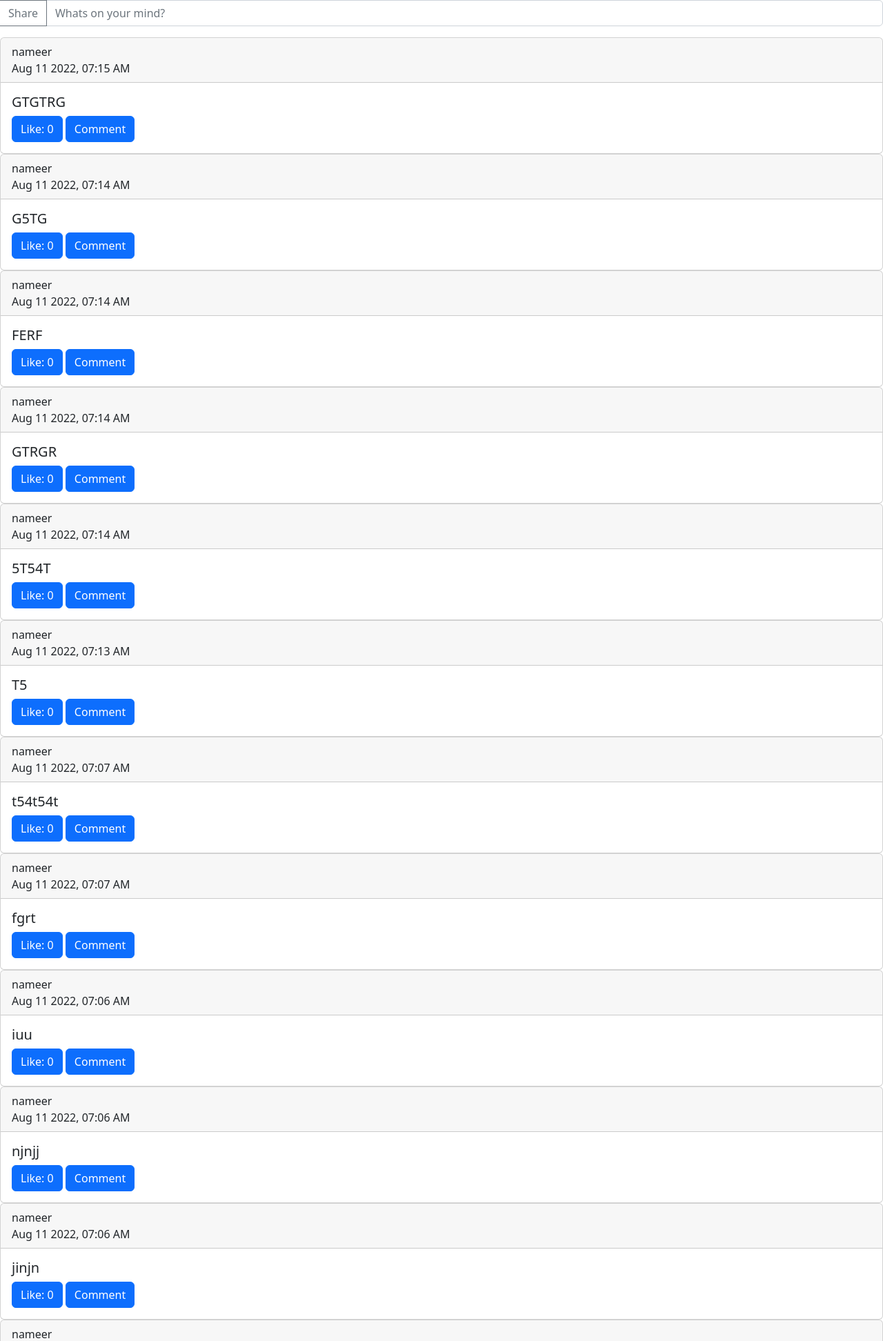
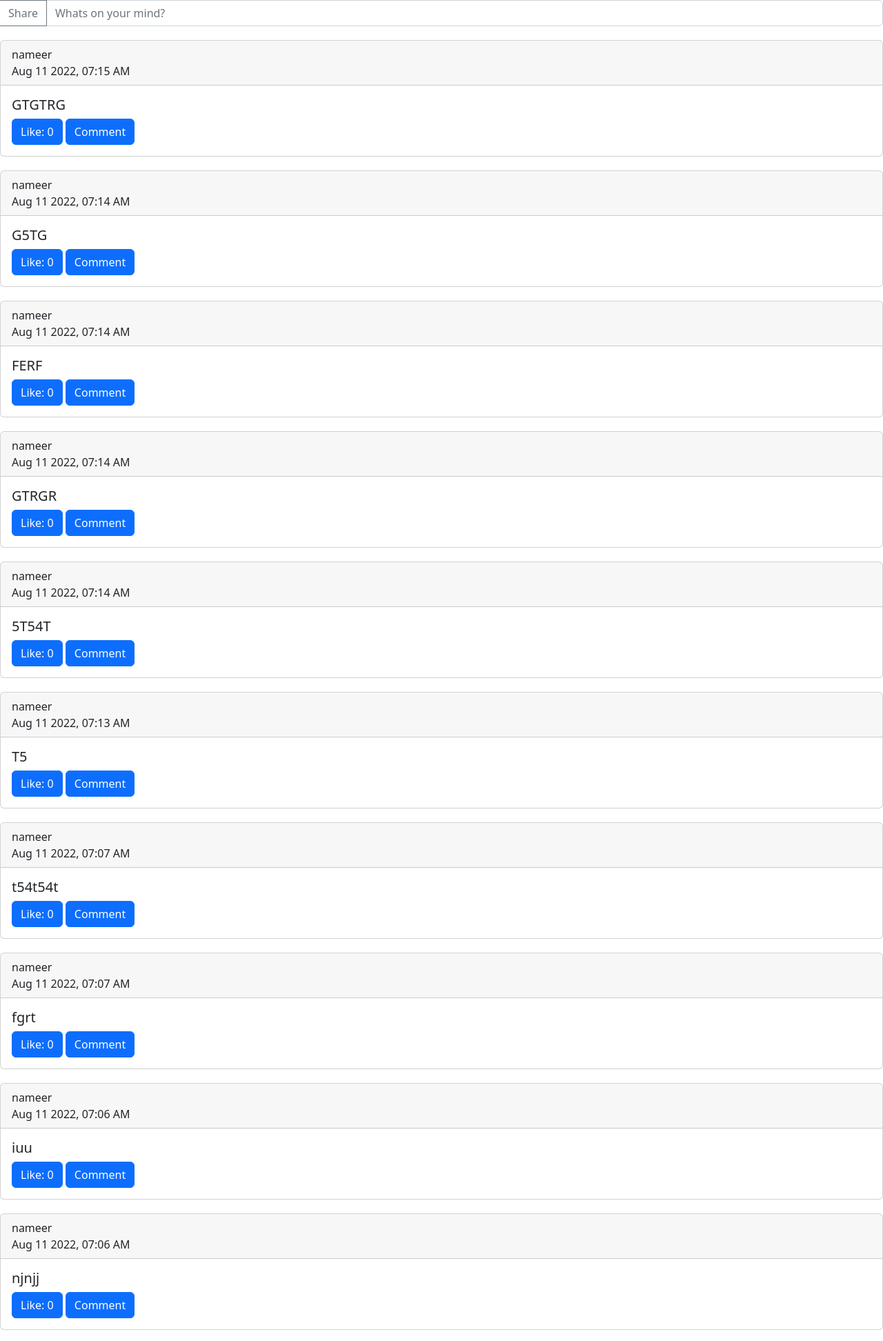
Before and after one commit to nameer50/Twitty, a Django app: page /posts in a window 1280 px wide. Shown: the part 56-2000 px from the top of the page at 69% size. Run offline with Django 3.2, Linux system fonts and the light colour scheme; a user stored in the database is signed in; data comes from the database, SQL or seed files in the repository; both versions use the stored data as it was after the commit.

Commit message:
django update

```diff
--- a/network/static/network/posts.js
+++ b/network/static/network/posts.js
@@ -8,14 +8,8 @@ document.addEventListener('DOMContentLoaded', function() {
         el.addEventListener('click', liked_post);
     });
 
-
-
-
-
+    document.querySelector('#post-form').onsubmit = make_post;
   });
-
-
-
 
   function liked_post(event){
     fetch('/liked', {
@@ -41,3 +35,17 @@ document.addEventListener('DOMContentLoaded', function() {
         }
     });
 }
+
+    function make_post(){
+        fetch('/posts', {
+            method: 'POST',
+            body : JSON.stringify({
+                post: document.querySelector('#post-text').value
+
+            }),
+        })
+        .then(response => response.json())
+        .then(result => {
+            console.log(result);
+        })
+    }
--- a/network/static/network/styles.css
+++ b/network/static/network/styles.css
@@ -1,4 +1,4 @@
-#all-posts{
-    margin-top: 10px;
-    margin-bottom: 10px;
+.card{
+    margin-top: 20px;
+    margin-bottom: 20px;
 }
--- a/network/templates/network/index.html
+++ b/network/templates/network/index.html
@@ -5,7 +5,7 @@
 
 <form class="input-group mb-3" id="post-form">
     {% csrf_token %}
-    <button type="submit" class="btn btn-outline-secondary" type="button" id="{{request.user.id}}" name="make-post">Share</button>
+    <button type="submit" class="btn btn-outline-secondary" type="button" id="share">Share</button>
     <input required type="text" class="form-control" placeholder="Whats on your mind?" id="post-text">
   </form>
 
--- a/network/templates/network/posts.html
+++ b/network/templates/network/posts.html
@@ -4,10 +4,10 @@
 {% block body %}
 
 <form class="input-group mb-3" id="post-form">
-    {% csrf_token %}
-    <button type="submit" class="btn btn-outline-secondary" type="button" id="{{request.user.id}}" name="make-post">Share</button>
-    <input required type="text" class="form-control" placeholder="Whats on your mind?" id="post-text">
-  </form>
+  {% csrf_token %}
+  <button type="submit" class="btn btn-outline-secondary" type="button" id="share">Share</button>
+  <input required type="text" class="form-control" placeholder="Whats on your mind?" id="post-text">
+</form>
 
 <div id="all-posts">
     {% for post in posts %}
@@ -19,15 +19,11 @@
         <div class="card-body">
           <h5 class="card-title">{{post.post}}</h5>
           {% csrf_token %}
-
           {% if post.id in liked %}
           <button class="btn btn-primary" id="unlike" data-post="{{post.id}}">Unlike: {{post.likes}}</button>
           {% else %}
           <button class="btn btn-primary" id="like" data-post="{{post.id}}">Like: {{post.likes}}</button>
           {% endif %}
-
-
-
           <button class="btn btn-primary">Comment</button>
         </div>
       </div>
--- a/network/views.py
+++ b/network/views.py
@@ -1,3 +1,4 @@
+import re
 from django.contrib.auth import authenticate, login, logout
 from django.db import IntegrityError
 from django.http import HttpResponse, HttpResponseRedirect
@@ -70,7 +71,7 @@ def register(request):
     else:
         return render(request, "network/register.html")
 
-
+@csrf_exempt
 def posts(request):
     if request.method == "GET":
         posts = Post.objects.all()
@@ -79,6 +80,18 @@ def posts(request):
         liked = Like.objects.filter(user_like=request.user)
         liked = [like.post.id for like in liked]
         return render(request, 'network/posts.html',{'posts':posts, 'liked':liked})
+    if request.method == "POST":
+        data = json.loads(request.body)
+        user_post = request.user
+        post = data['post']
+        p = Post(user_post=user_post, post=post)
+        p.save()
+        return HttpRespon
+
+
+
+
+
 
 
 
```
Also changed, not shown: db.sqlite3.
